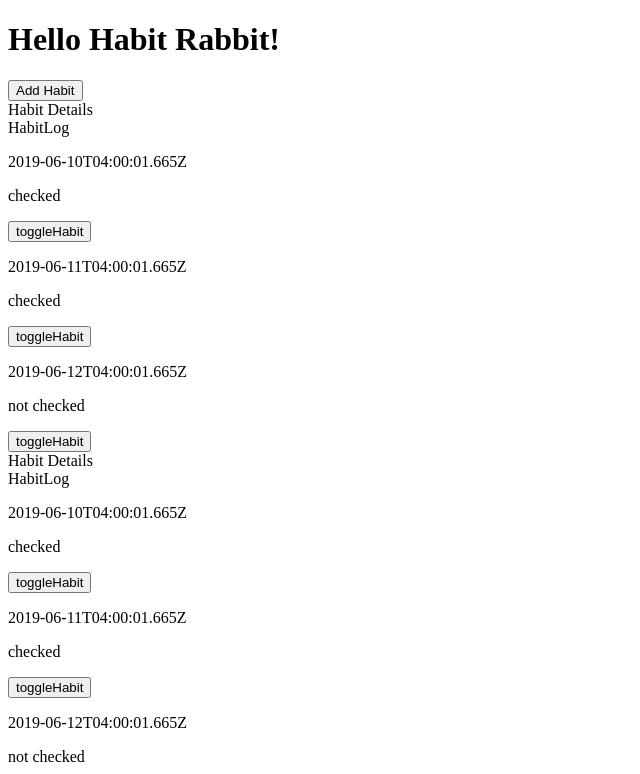
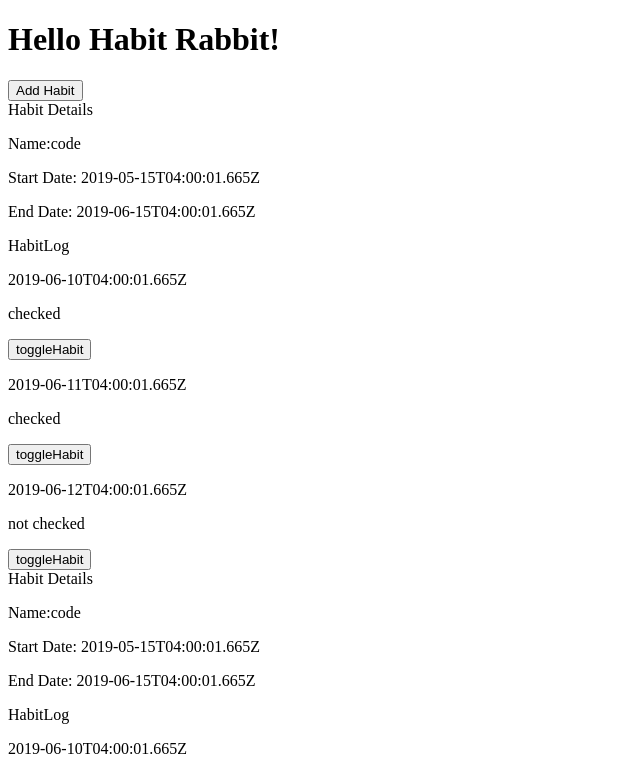
Before and after one commit to cs-eevee/habitrabbit, a React app: page /habits in a window 1280 px wide. Shown: the top 774 px of the page, without its empty margins (0-640 px from the left). Built offline with nearby package versions, Linux system fonts and the light colour scheme; the HTML template or start-up script is replaced by a standard one.

Commit message:
add habit details

```diff
--- a/src/frontend/components/habits/HabitContainer.js
+++ b/src/frontend/components/habits/HabitContainer.js
@@ -23,10 +23,12 @@ class HabitContainer extends Component {
   }
 
   render() {
-    const { toggleHabit, habit, habitIndex } = this.props;
+    const { toggleHabit, habit } = this.props;
+    const { habitIndex, name, startDate, endDate } = this.props.habit;
+    console.log('habitcontainer:', name, startDate);
     return (
       <div>
-        <HabitDetails />
+        <HabitDetails name={name} startDate={startDate} endDate={endDate} />
         <HabitLog habitIndex={habitIndex} toggleHabit={toggleHabit} habit={habit} />
       </div>
     );
--- a/src/frontend/components/habits/HabitDetails.js
+++ b/src/frontend/components/habits/HabitDetails.js
@@ -11,8 +11,24 @@
 
 import React from 'react';
 
-const HabitDetails = () => {
-  return <div>Habit Details</div>;
+const HabitDetails = props => {
+  const RenderHabitDetails = () => {
+    const { name, startDate, endDate } = props;
+    console.log('name', name);
+    return (
+      <div>
+        <p>Name:{name}</p>
+        <p>Start Date: {startDate}</p>
+        <p>End Date: {endDate}</p>
+      </div>
+    );
+  };
+  return (
+    <div>
+      <div>Habit Details</div>
+      {RenderHabitDetails()}
+    </div>
+  );
 };
 
 export default HabitDetails;
```
